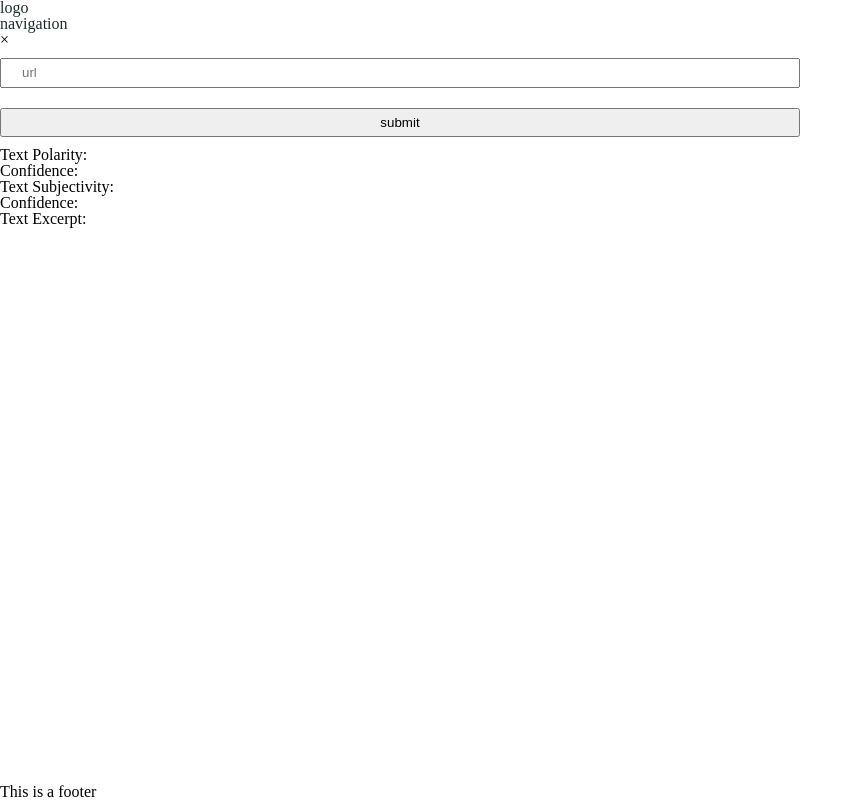
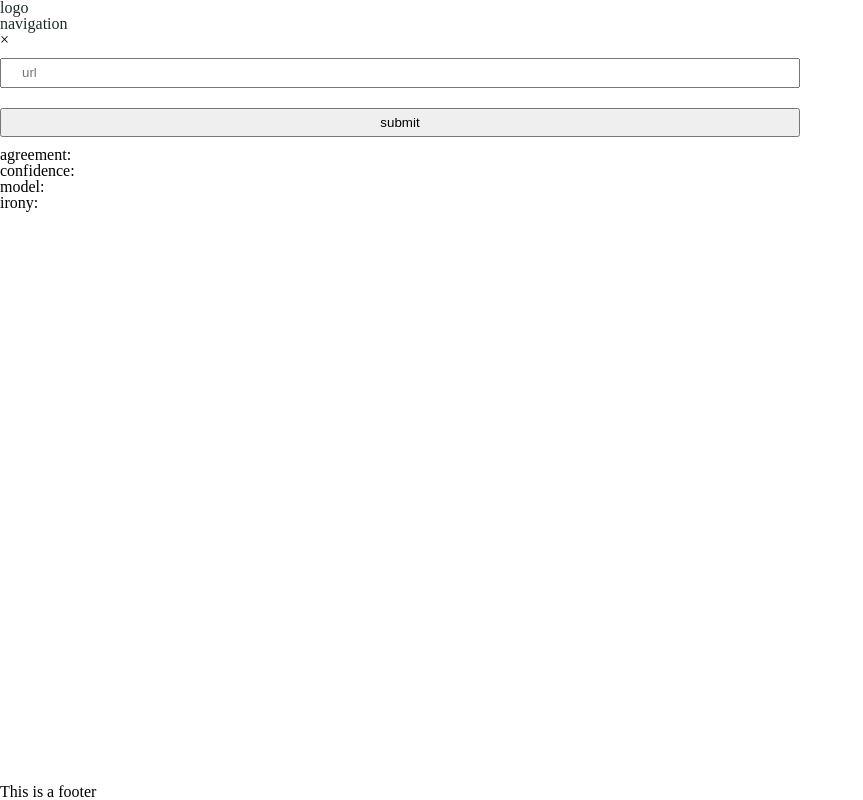
Before and after one commit to Mohamed-Nabawi/evaluate-news-artical-app, a website built with webpack: page src/client/views/index.html in a window 1280 px wide. Shown: the whole page, without its empty margins (0-863 px from the left). Built offline with nearby package versions, Linux system fonts and the light colour scheme.

Commit message:
iniliat commit

```diff
--- a/src/client/js/formHandler.js
+++ b/src/client/js/formHandler.js
@@ -25,11 +25,13 @@ function handleSubmit(event) {
                 console.log(res);
 
                 // Populate html with result
-                document.querySelector('section.url-results #polarity').innerHTML = res.polarity
-                document.querySelector('section.url-results #subjectivity').innerHTML = res.subjectivity
-                document.querySelector('section.url-results #polarity_confidence').innerHTML = res.polarity_confidence
-                document.querySelector('section.url-results #subjectivity_confidence').innerHTML = res.subjectivity_confidence
-                document.querySelector('section.url-results #excerpt').innerHTML = res.text
+                document.getElementById('agreement').innerHTML = res.agreement
+                document.getElementById('confidence').innerHTML = res.confidence
+                document.getElementById('model').innerHTML = res.model
+                document.getElementById('irony').innerHTML = res.irony
+
+
+
             })
 
     } else {
--- a/src/client/views/index.html
+++ b/src/client/views/index.html
@@ -34,21 +34,20 @@
                 <section class="url-results">
                     <ul>
                         <li>
-                            <h3>Text Polarity:</h3>
-                            <p id="polarity"></p>
-                            <h4>Confidence: </h4>
-                            <p id="polarity_confidence"></p>
+                            <h3>agreement:</h3>
+                            <p id="agreement"></p>
+                            <h4>confidence: </h4>
+                            <p id="confidence"></p>
                         </li>
 
                         <li>
-                            <h3>Text Subjectivity:</h3>
-                            <p id="subjectivity"></p>
-                            <h4>Confidence: </h4>
-                            <p id="subjectivity_confidence"></p>
+                            <h3>model:</h3>
+                            <p id="model"></p>
+                            <h4>irony: </h4>
+                            <p id="irony"></p>
                         </li>
 
-                        <h3>Text Excerpt:</h3>
-                        <p id="excerpt"></p>
+
                     </ul>
                 </section>
             </section>
```
Also changed, not shown: src/server/index.js (+5 -3 lines).
